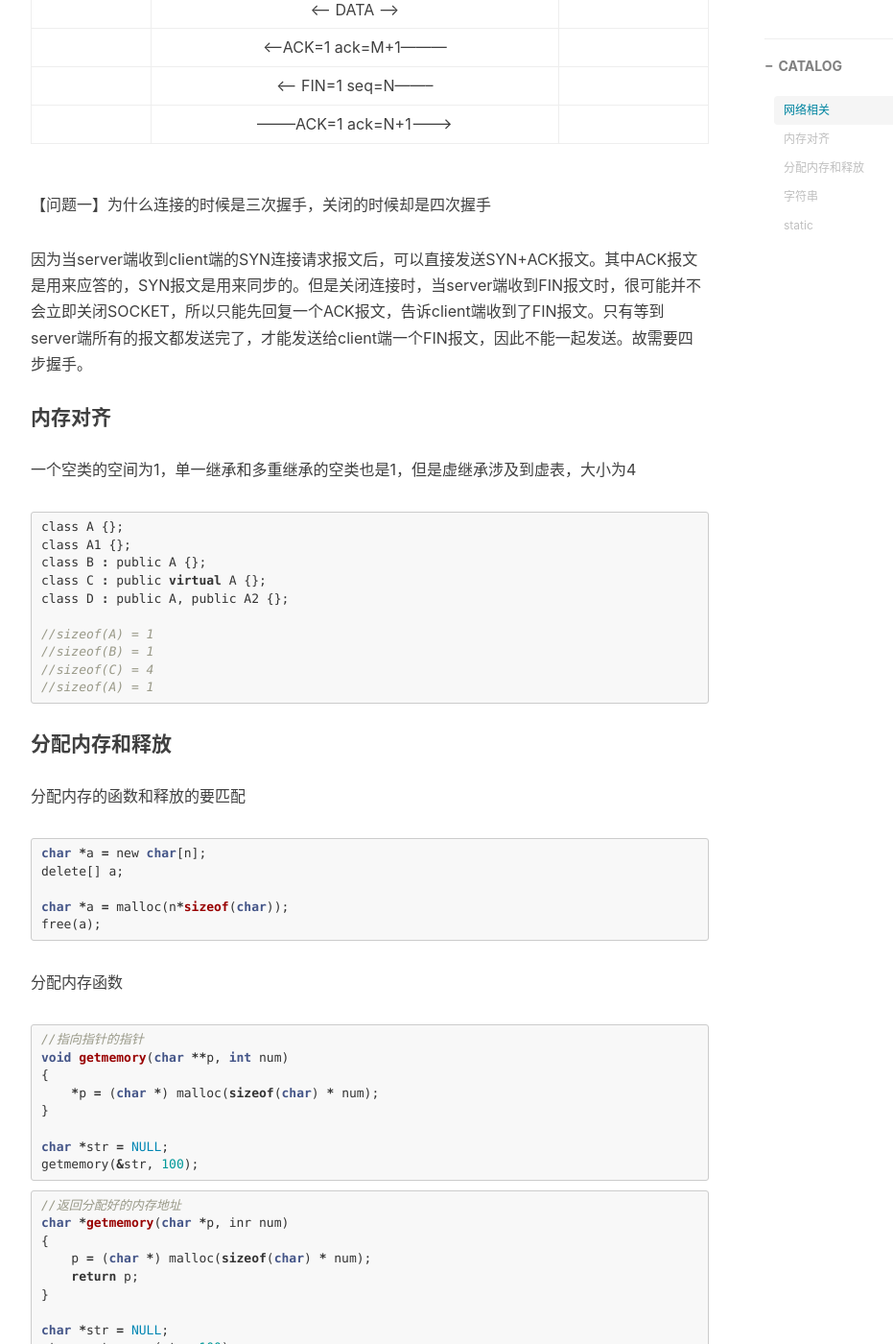
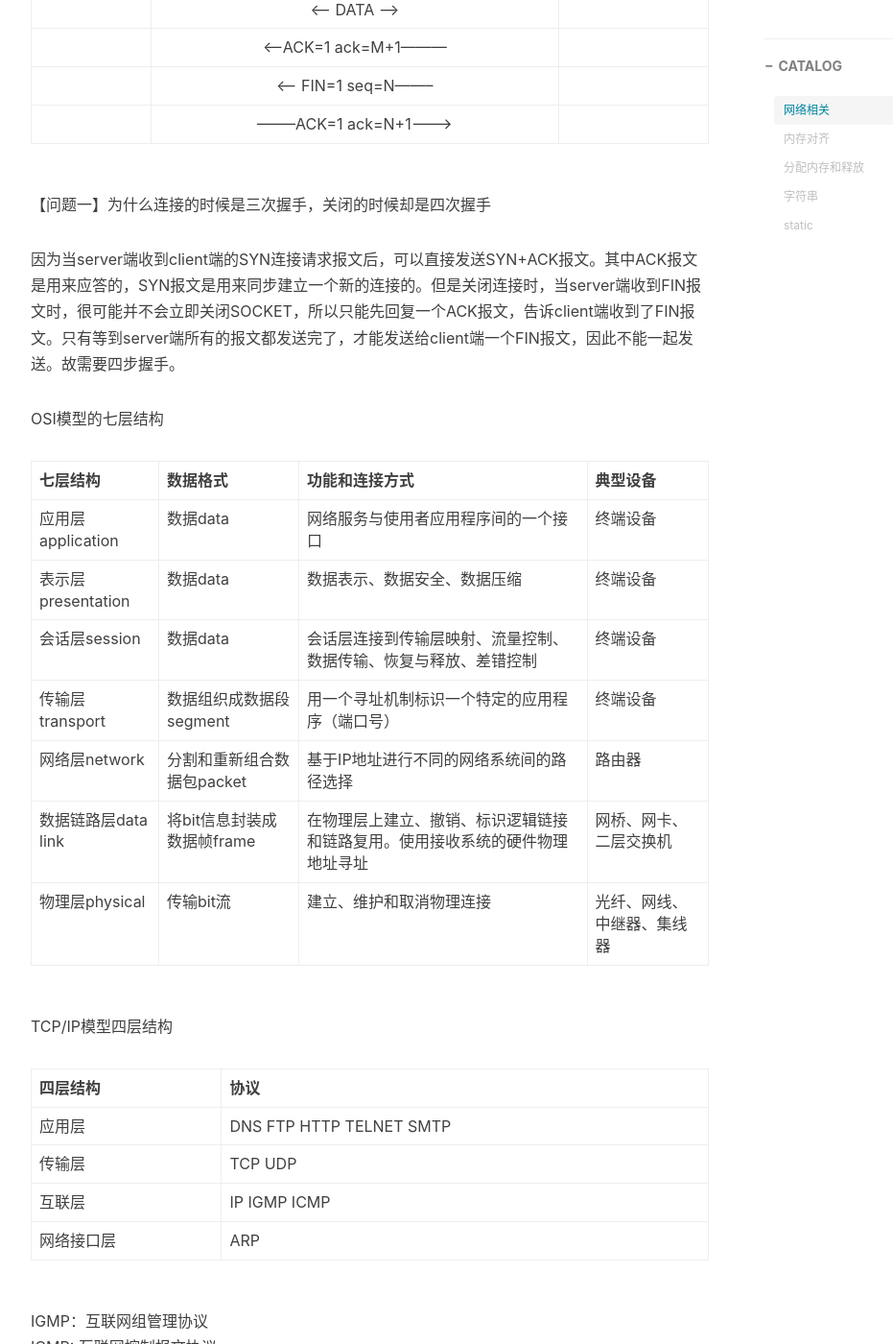
Before and after one commit to eeluobu/eeluobu.github.io, a Jekyll site: the page built from _posts/2016-05-25-question.markdown, in a window 1280 px wide and 1400 px high, scrolled down 1318 px. Shown: the whole window at 96% size, without its empty margins (233-1164 px from the left). Built offline with Jekyll 4.4.1, drawn with Linux system fonts in a browser that asks for light colours; nearby versions of some CDN libraries; comment, search, counter and statistics services are not loaded; some of the changed text lies outside the part shown.

Commit message:
add question

```diff
--- a/_posts/2016-05-25-question.markdown
+++ b/_posts/2016-05-25-question.markdown
@@ -50,7 +50,39 @@ tcp的三次握手和四次挥手：
 
 【问题一】为什么连接的时候是三次握手，关闭的时候却是四次握手
 
-因为当server端收到client端的SYN连接请求报文后，可以直接发送SYN+ACK报文。其中ACK报文是用来应答的，SYN报文是用来同步的。但是关闭连接时，当server端收到FIN报文时，很可能并不会立即关闭SOCKET，所以只能先回复一个ACK报文，告诉client端收到了FIN报文。只有等到server端所有的报文都发送完了，才能发送给client端一个FIN报文，因此不能一起发送。故需要四步握手。
+因为当server端收到client端的SYN连接请求报文后，可以直接发送SYN+ACK报文。其中ACK报文是用来应答的，SYN报文是用来同步建立一个新的连接的。但是关闭连接时，当server端收到FIN报文时，很可能并不会立即关闭SOCKET，所以只能先回复一个ACK报文，告诉client端收到了FIN报文。只有等到server端所有的报文都发送完了，才能发送给client端一个FIN报文，因此不能一起发送。故需要四步握手。
+
+
+OSI模型的七层结构
+
+|      七层结构       |        数据格式            | 功能和连接方式                       | 典型设备   |
+| :---------------    | :------------------        | :------                              | :--------- |
+| 应用层application   | 数据data                   | 网络服务与使用者应用程序间的一个接口 | 终端设备   |
+| 表示层presentation  | 数据data                   | 数据表示、数据安全、数据压缩         | 终端设备   |
+| 会话层session       | 数据data                   | 会话层连接到传输层映射、流量控制、数据传输、恢复与释放、差错控制  | 终端设备 |
+| 传输层transport     | 数据组织成数据段segment    | 用一个寻址机制标识一个特定的应用程序（端口号）        | 终端设备 |
+| 网络层network       | 分割和重新组合数据包packet | 基于IP地址进行不同的网络系统间的路径选择       | 路由器 |
+| 数据链路层data link | 将bit信息封装成数据帧frame | 在物理层上建立、撤销、标识逻辑链接和链路复用。使用接收系统的硬件物理地址寻址 | 网桥、网卡、二层交换机 |
+| 物理层physical      | 传输bit流                  | 建立、维护和取消物理连接                                   | 光纤、网线、中继器、集线器 |
+
+
+
+TCP/IP模型四层结构
+
+| 四层结构   |  协议                    |
+| :--------  | :--------------          |
+| 应用层     | DNS FTP HTTP TELNET SMTP |
+| 传输层     | TCP UDP                  |
+| 互联层     | IP IGMP ICMP             |
+| 网络接口层 | ARP                      |
+
+IGMP：互联网组管理协议
+ICMP: 互联网控制报文协议
+ARP：地址解析协议
+
+
+
+
 
 
 #### 内存对齐
```
Also changed, not shown: other parts of _posts/2016-05-25-question.markdown (+1 -3 lines).
